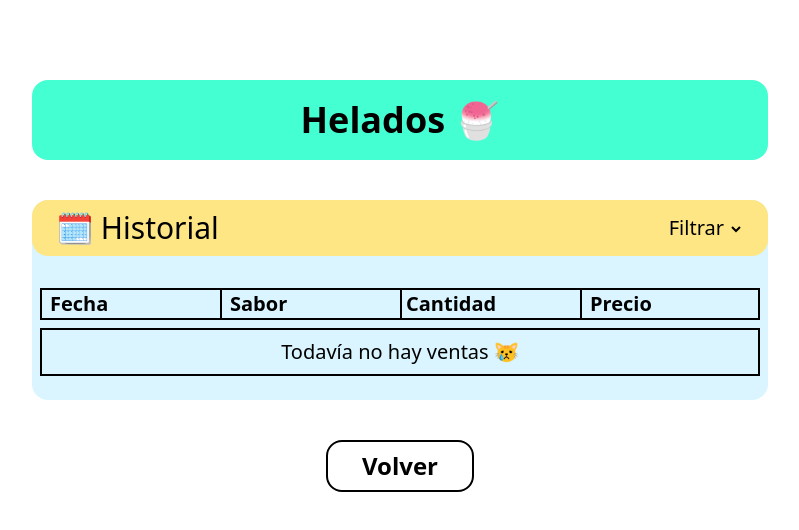
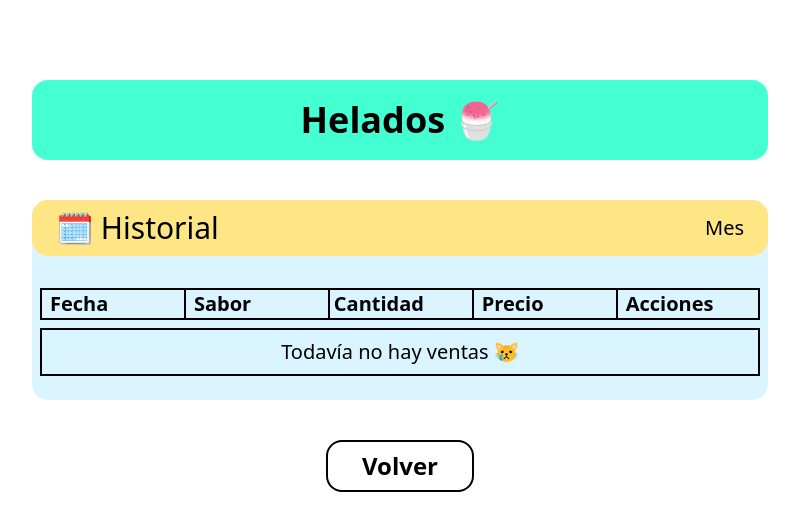
Before and after one commit to Ariel-Caceres/App-Helados, a React (Vite) app: page /record in a window 1280 px wide. Shown: the top 530 px of the page, without its empty margins (240-1039 px from the left). Built offline with nearby package versions, Linux system fonts and the light colour scheme.

Commit message:
test del scroll del historial

```diff
--- a/src/context/SellContext.tsx
+++ b/src/context/SellContext.tsx
@@ -40,7 +40,7 @@ export const SellProvider = ({ children }: { children: ReactNode }) => {
     const mes = String(d.getMonth() + 1).padStart(2, "0");
     const dia = String(d.getDate()).padStart(2, "0");
 
-    const hoy = `${año}-${mes}-${dia}`;
+    const hoy = `${año}-05-${dia}`;
 
 
     const registrarVenta = () => {
--- a/src/pages/Home.tsx
+++ b/src/pages/Home.tsx
@@ -13,10 +13,6 @@ export const Home = () => {
     const ventasHoyCant = ventasHoy.reduce((acc, va) => acc + va.cantidad, 0);
 
 
-
-    // console.log(hoy)
-
-    console.log(ventasHoyCant)
 
     return (
         <div className="w-full max-w-3xl mx-auto h-full flex flex-col mt-20 gap-10 px-4">
--- a/src/pages/Modal.tsx
+++ b/src/pages/Modal.tsx
@@ -51,7 +51,7 @@ export const Modal = () => {
 
     const sabores = [
         "Coco🥥",
-        "Coco quemado 🥥🔥",
+        "Coco quemado 🔥",
         "Menta ☘",
         "Frutilla 🍓",
         "Banana 🍌",
--- a/src/pages/Record.tsx
+++ b/src/pages/Record.tsx
@@ -11,8 +11,8 @@ export const Record = () => {
     const ventasTotalDinero = ventas.reduce((acc, v) => acc + v.precio, 0)
     const ventasTotalCantidad = ventas.reduce((acc, v) => acc + v.cantidad, 0)
 
-    // const mesAEleccion = ventas.filter(v => (v.fecha.split("-")[1] === "01"))
-    // console.log(mesAEleccion)
+    const mesAEleccion = ventas.filter(v => (v.fecha.split("-")[1] === "05"))
+    console.log(mesAEleccion)
 
 
     return (
@@ -25,15 +25,14 @@ export const Record = () => {
                 <div className="absolute top-0 left-0 right-0 flex items-center h-14 bg-amber-200 rounded-2xl justify-between px-6">
                     <span className="text-2xl md:text-3xl font-medium">🗓 Historial</span>
                     <div className="">
-                        <span className="text-xl sm:text-md font-medium">Filtrar</span>
-                        <select name="" id=""></select>
+                        <span className="text-xl sm:text-md font-medium">Mes</span>
                     </div>
                 </div>
 
 
-                <div className="w-full flex flex-col md:flex-row justify-evenly gap-4 mt-16 px-2 max-h-[30vh] overflow-y-scroll  ">
-                    <div className="flex flex-col w-full " >
-                        <div className="w-full  flex justify-between" >
+                <div className=" flex flex-col md:flex-row justify-evenly gap-4 mt-16 px-2 max-h-[30vh] overflow-hidden  overflow-x-scroll  ">
+                    <div className="flex flex-col w-full min-w-2xl " >
+                        <div className="  flex justify-between " >
                             <div className="w-1/4 border-2  border-r-0 ">
                                 <span className="pl-2 text-xl font-bold">Fecha</span>
                             </div>
@@ -43,37 +42,48 @@ export const Record = () => {
                             <div className="w-1/4 border-2 border-r-0">
                                 <span className="pl-1 text-xl font-bold">Cantidad</span>
                             </div>
-                            <div className="w-1/4 border-2 ">
+                            <div className="w-1/4 border-2 border-r-0">
                                 <span className="pl-2 text-xl font-bold">Precio</span>
                             </div>
+                            <div className="w-1/4 border-2 ">
+                                <span className="pl-2 text-xl font-bold">Acciones</span>
+                            </div>
+
                         </div>
                         {ventas.map((v, i) => (
-                            <div className="w-full  flex justify-between" key={i}>
-                                <div className="flex justify-center w-1/4 border-gray-300 border-2 items-center ">
+                            <div className="flex justify-between" key={i}>
+                                <div className="flex justify-center w-1/5 border-gray-300 border-2 items-center ">
                                     <span>{v.fecha}</span>
                                 </div>
-                                <div className="flex justify-center w-1/4 border-gray-300 border-2 items-center ">
+                                <div className="flex justify-center w-1/5 border-gray-300 border-2 items-center ">
                                     <span>{v.sabor}</span>
                                 </div>
-                                <div className="flex justify-center w-1/4 border-gray-300 border-2 items-center ">
+                                <div className="flex justify-center w-1/5 border-gray-300 border-2 items-center ">
                                     <span>{v.cantidad}</span>
                                 </div>
-                                <div className="flex justify-center w-1/4 border-gray-300 border-2 items-center ">
-                                    <span>{v.precio}</span>
+                                <div className="flex justify-center w-1/5 border-gray-300 border-2 items-center ">
+                                    <span>${v.precio}</span>
+                                </div>
+                                <div className="flex justify-center w-1/5 border-gray-300 border-2 items-center ">
+                                    <button className="bg-blue-400 w-1/2 h-full">Editar</button>
+                                    <button className="bg-red-400 w-1/2 h-full">Borrar</button>
                                 </div>
                             </div>
 
                         ))}
                         {hayVentas ?
                             <div className="w-full flex  justify-end">
-                                <div className="w-1/4 border-2 border-gray-600 justify-center flex border-r-0">
+                                <div className="w-1/5 border-2 border-gray-600 justify-center flex border-r-0">
                                     <span>Total =</span>
                                 </div>
-                                <div className="w-1/4 border-2 border-gray-600 justify-center flex border-r-0">
+                                <div className="w-1/5 border-2 border-gray-600 justify-center flex border-r-0">
                                     <span>{ventasTotalCantidad}</span>
                                 </div>
-                                <div className="w-1/4 border-2 border-gray-600 justify-center flex">
-                                    <span>{ventasTotalDinero}$</span>
+                                <div className="w-1/5 border-2 border-gray-600 justify-center flex">
+                                    <span>${ventasTotalDinero}</span>
+                                </div>
+                                <div className="w-1/5">
+
                                 </div>
                             </div>
                             :
```
